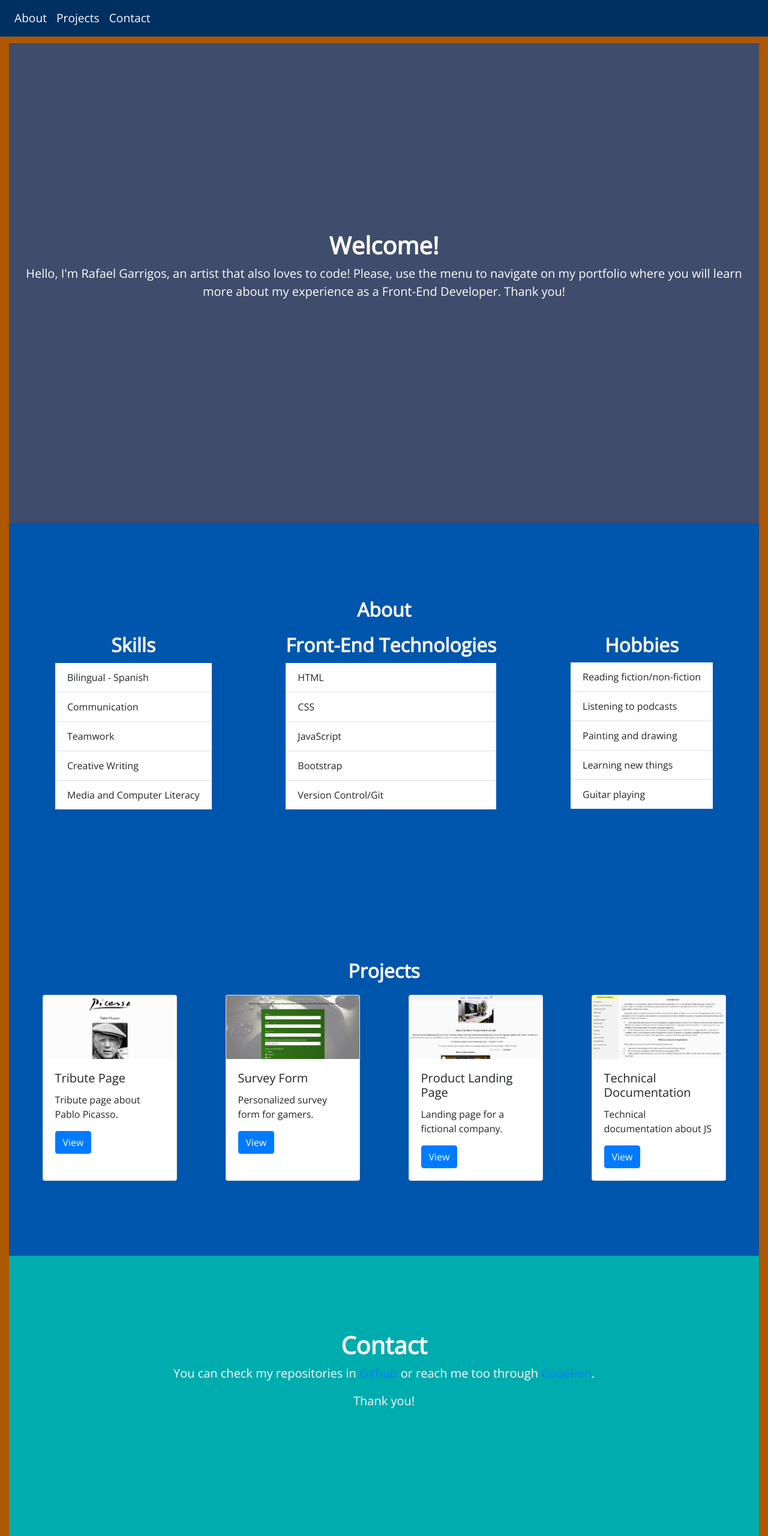
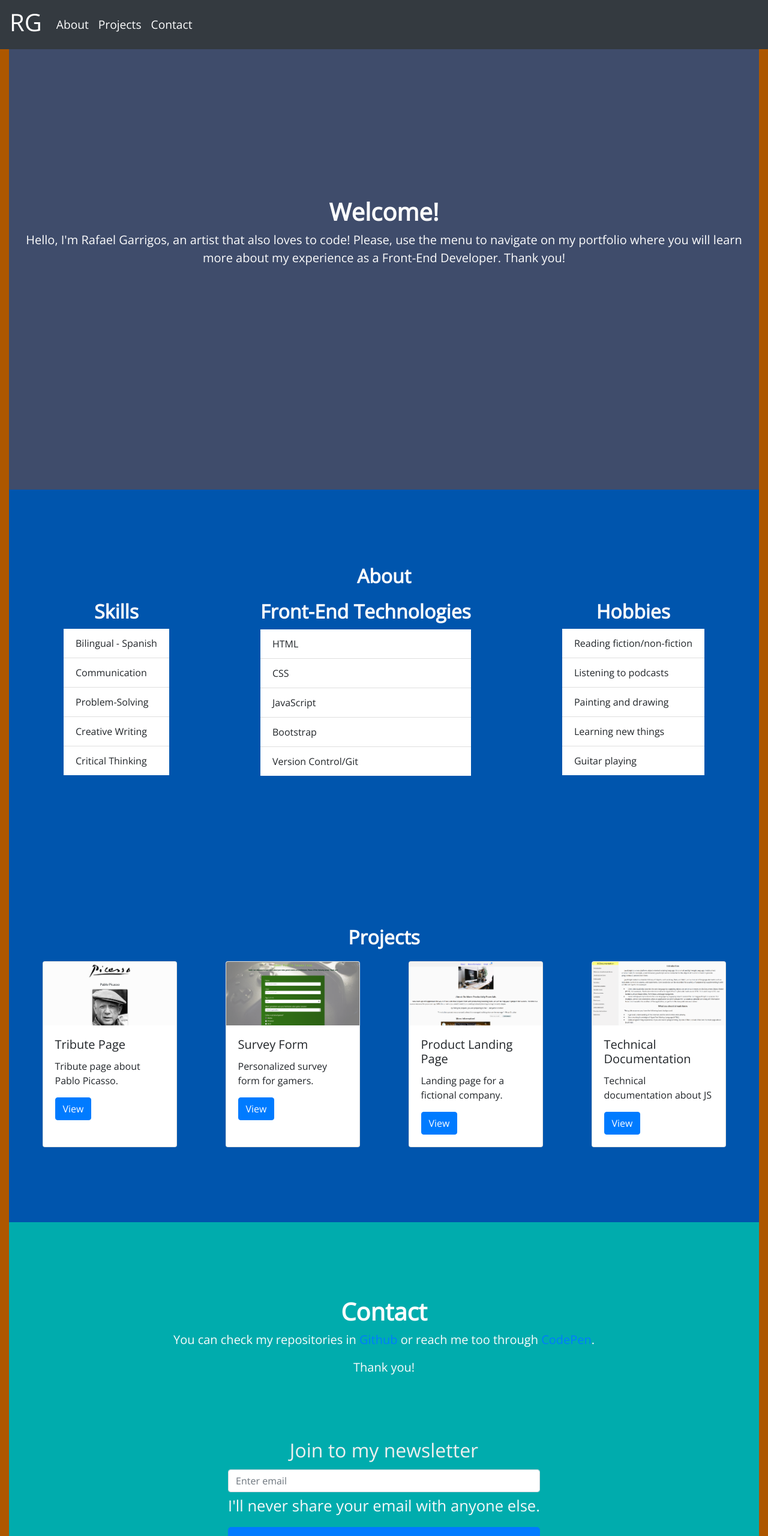
Before and after one commit to garricode/personal-portfolio-webpage, a plain HTML site: page index.html in a window 1280 px wide. Shown: the top 2560 px of the page at 60% size. Drawn offline with nearby package versions, Linux system fonts and the light colour scheme.

Commit message:
Update index.css
Made a form for newsletter.

```diff
--- a/index.html
+++ b/index.html
@@ -25,30 +25,43 @@
 
 
     <header id="header" class="container-fluid d-flex flex-wrap flex-column bd-highlight mb-3">
-        <h1>Rafael Garrigos</h1>
         <!-- When pasting code on CodePen, move everything from the header element to Head section on the settings -->
-        <nav id="navbar" class="navbar fixed-top navbar-expand-lg">
-            <button class="navbar-toggler" type="button" data-toggle="collapse" data-target="#navbarSupportedContent"
-                aria-controls="navbarSupportedContent" aria-expanded="false" aria-label="Toggle navigation">
+
+        <nav class="navbar fixed-top navbar-expand-lg navbar-dark bg-dark">
+            <button class="navbar-toggler" type="button" data-toggle="collapse" data-target="#navbarTogglerDemo03"
+                aria-controls="navbarTogglerDemo03" aria-expanded="false" aria-label="Toggle navigation">
                 <span class="navbar-toggler-icon"></span>
             </button>
-            <div class="collapse navbar-collapse" id="navbarSupportedContent">
-                <ul class="navbar-nav mr-auto">
+            <a class="navbar-brand" href="#">
+                <header>
+                    <h1>RG</h1>
+                </header>
+            </a>
+
+            <div class="collapse navbar-collapse" id="navbarTogglerDemo03">
+                <ul class="navbar-nav mr-auto mt-2 mt-lg-0">
 
                     <li class="nav-item active">
-                        <a class="nav-link" href="#about">About <span class="sr-only">(current)</span></a>
+                        <a class="nav-link" href="#about">About<span class="sr-only">(current)</span></a>
                     </li>
 
                     <li class="nav-item active">
-                        <a class="nav-link" href="#projects">Projects <span class="sr-only">(current)</span></a>
+                        <a class="nav-link" href="#projects">Projects<span class="sr-only">(current)</span></a>
                     </li>
 
                     <li class="nav-item active">
-                        <a class="nav-link" href="#contact">Contact <span class="sr-only">(current)</span></a>
+                        <a class="nav-link" href="#contact">Contact<span class="sr-only">(current)</span></a>
                     </li>
+
                 </ul>
             </div>
         </nav>
+
+
+
+
+
+
 
     </header>
 
@@ -82,9 +95,9 @@
                             <ul class="list-group list-group list-group-flush">
                                 <li class="list-group-item">Bilingual - Spanish</li>
                                 <li class="list-group-item">Communication</li>
-                                <li class="list-group-item">Teamwork</li>
+                                <li class="list-group-item">Problem-Solving</li>
                                 <li class="list-group-item">Creative Writing</li>
-                                <li class="list-group-item">Media and Computer Literacy</li>
+                                <li class="list-group-item">Critical Thinking</li>
                             </ul>
                         </div>
                     </div>
@@ -187,6 +200,19 @@
                     through
                     <a href="https://codepen.io/garricode" target="_blank">CodePen</a>.</p>
                 <p class="lead">Thank you!</p>
+
+                <form>
+                    <div class="form-group">
+                        <label for="exampleInputEmail1">Join to my newsletter</label>
+                        <input type="email" class="form-control" id="exampleInputEmail1" aria-describedby="emailHelp"
+                            placeholder="Enter email">
+                        <small id="emailHelp" class="form-text text-light">I'll never share your email with anyone
+                            else.</small>
+                    </div>
+                    <input class="btn btn-primary btn-lg" type="submit" value="Submit">
+                </form>
+
+
             </section>
         </article>
 
```
